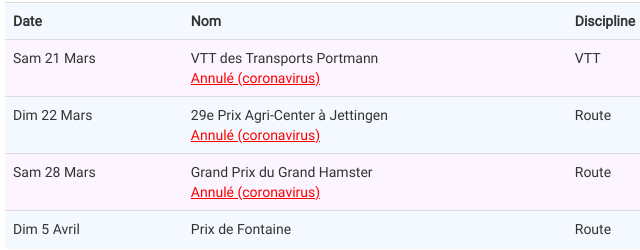
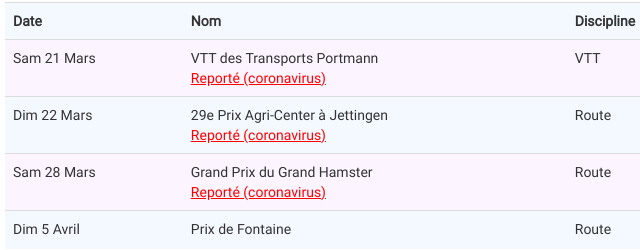
Before and after one commit to FlorianKohler/68-FSGT-Cyclisme-Alsace, a plain HTML site: page index.html in a window 1280 px wide. Shown: the part 286-536 px from the top of the page, 65-705 px from the left. Drawn offline with nearby package versions, Linux system fonts and the light colour scheme.

Commit message:
coronavirus 2

```diff
--- a/index.html
+++ b/index.html
@@ -174,7 +174,7 @@ function includeHTML() {
 
     <tr class="">
       <td class="">Sam 21 Mars</td>
-      <td class="">VTT des Transports Portmann  <br><font color="red"><u>Annulé (coronavirus)</u></font>
+      <td class="">VTT des Transports Portmann  <br><font color="red"><u>Reporté (coronavirus)</u></font>
 
 			</td>
 			<td class="">VTT</td>
@@ -191,7 +191,7 @@ function includeHTML() {
 
     <tr class="">
       <td class="">Dim 22 Mars</td>
-      <td class="">29e Prix Agri-Center à Jettingen  <br><font color="red"><u>Annulé (coronavirus)</u></font>
+      <td class="">29e Prix Agri-Center à Jettingen  <br><font color="red"><u>Reporté (coronavirus)</u></font>
 
 			</td>
 			<td class="">Route</td>
@@ -208,7 +208,7 @@ function includeHTML() {
 
     <tr class="">
       <td class="">Sam 28 Mars</td>
-      <td class="">Grand Prix du Grand Hamster  <br><font color="red"><u>Annulé (coronavirus)</u></font>
+      <td class="">Grand Prix du Grand Hamster  <br><font color="red"><u>Reporté (coronavirus)</u></font>
 
 			</td>
 			<td class="">Route</td>
```
Also changed, not shown: route.html (+2 -2 lines), vtt.html (+1 -1 lines), 1 other file.
